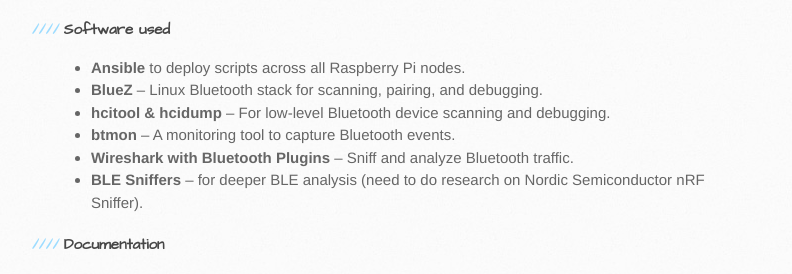
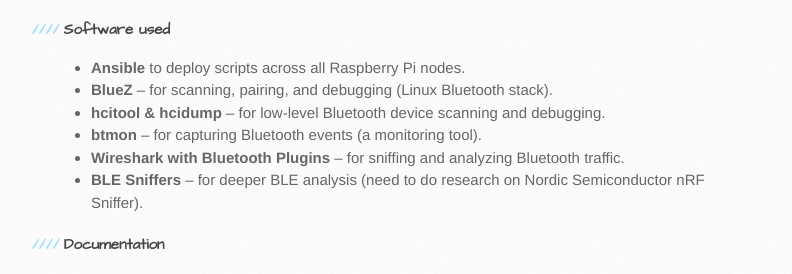
Before and after one commit to trumpfheller/trumpfheller.github.io, a Jekyll site: the page built from index.md, in a window 1280 px wide and 900 px high, scrolled down 3702 px. Shown: the part 411-685 px from the top of the window, without its empty margins (89-881 px from the left). Built offline with Jekyll 4.4.1, drawn with Linux system fonts in a browser that asks for light colours.

Commit message:
Update index.md

```diff
--- a/index.md
+++ b/index.md
@@ -177,10 +177,10 @@
 
 #### Software used
 * **Ansible** to deploy scripts across all Raspberry Pi nodes.
-* **BlueZ** – Linux Bluetooth stack for scanning, pairing, and debugging.
-* **hcitool & hcidump** – For low-level Bluetooth device scanning and debugging.
-* **btmon** – A monitoring tool to capture Bluetooth events.
-* **Wireshark with Bluetooth Plugins** – Sniff and analyze Bluetooth traffic.
+* **BlueZ** – for scanning, pairing, and debugging (Linux Bluetooth stack).
+* **hcitool & hcidump** – for low-level Bluetooth device scanning and debugging.
+* **btmon** – for capturing Bluetooth events (a monitoring tool).
+* **Wireshark with Bluetooth Plugins** – for sniffing and analyzing Bluetooth traffic.
 * **BLE Sniffers** – for deeper BLE analysis (need to do research on Nordic Semiconductor nRF Sniffer).
 
 #### Documentation
```
